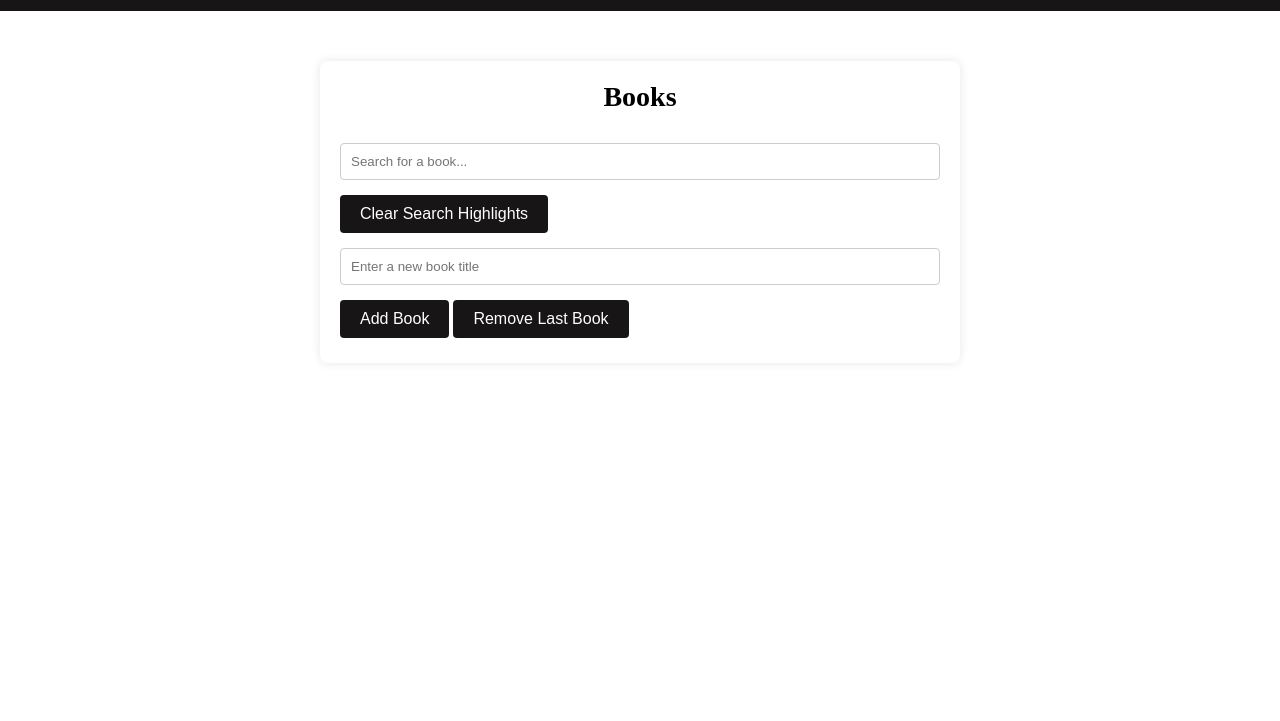
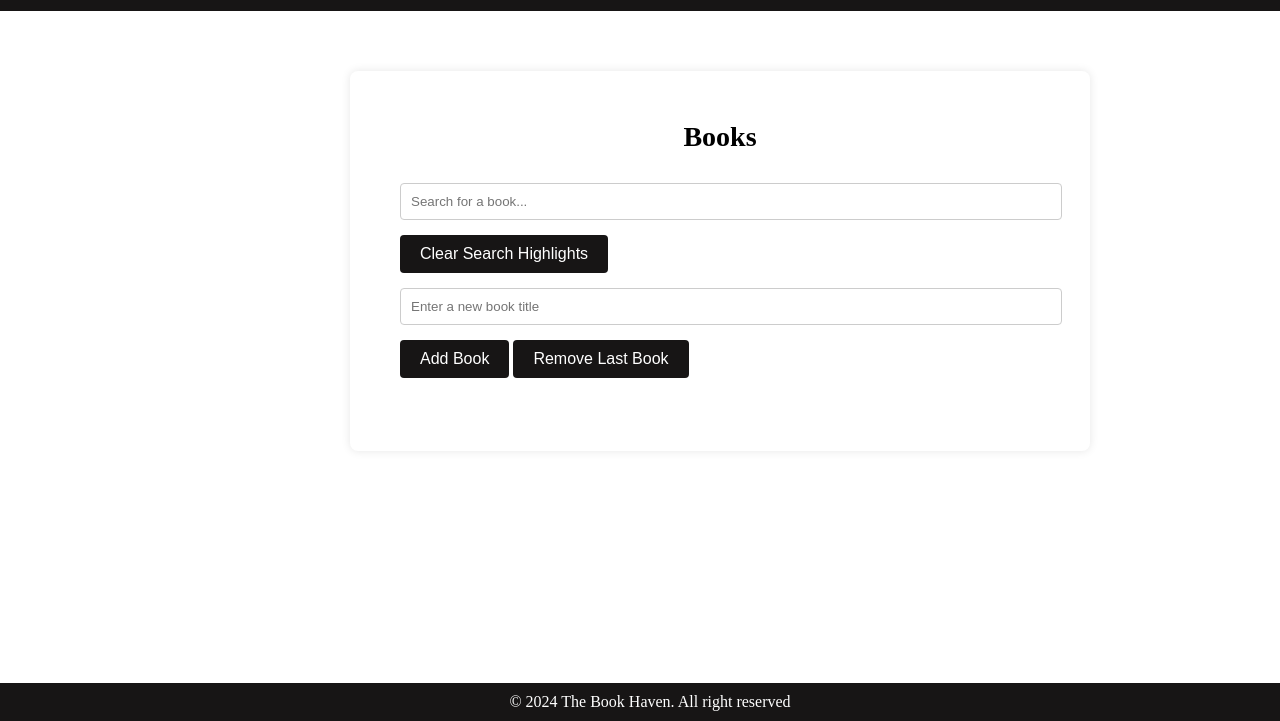
Before and after one commit to Aasma0/Mern_Stack, a plain HTML site: page Bookstore/Index.html in a window 1280 px wide. Shown: the part 79-800 px from the top of the page. Drawn offline with Linux system fonts and the light colour scheme.

Commit message:
few changes

```diff
--- a/Bookstore/Index.html
+++ b/Bookstore/Index.html
@@ -14,6 +14,7 @@
 
     </div>
     <div class="books">
+        <div class="content">
             <h1>Books</h1>
             <input type="text" id="search-bar" placeholder="Search for a book..." oninput="searchBook()">
             <button onclick="clearSearchHighlights()">Clear Search Highlights</button>
@@ -23,6 +24,11 @@
             <button onclick="addBook()">Add Book</button>
             <button onclick="removeBook()">Remove Last Book</button>
         </div>
+    </div>
+    <div class="footer">
+        <div class="container">
+          <p>&copy; 2024 The Book Haven. All right reserved</p>
+        </div>
 </body>
 <script src="./script.js"></script>
 </html>
--- a/Bookstore/style.css
+++ b/Bookstore/style.css
@@ -9,48 +9,43 @@
     align-items: center;
     justify-content: center;
     background-color: #171515;
-    position: static;
+    position: fixed;
     top: 0;
     height: 70px;
+    width: 100%;
 }
 
 .title{
     color: white;
 }
-.title p{
-    text-align: center;
-    margin-top: 10px;
-    margin-bottom: 10px;
-}
-.img{
-    background-image: url(./home.jpg);
-    height: 500px;
-}
 
-.books {
-    max-width: 600px;
-    margin: 50px auto;
-    padding: 20px;
+
+.content {
+    width: 50%;
+    height: 35%;
+    position: fixed;
+    margin: 150px 350px auto;
+    padding: 50px;
     background-color: white;
     border-radius: 8px;
     box-shadow: 0 0 10px rgba(0, 0, 0, 0.1);
 }
 
-.books h1 {
+.content h1 {
     font-size: 28px;
     margin-bottom: 20px;
     text-align: center;
 }
 
-.books input[type="text"] {
-    width: calc(100% - 22px); /* Adjust for padding and border */
+.content input[type="text"] {
+    width: 100%;
     padding: 10px;
     margin: 10px 0;
     border: 1px solid #ccc;
     border-radius: 4px;
 }
 
-.books button {
+.content button {
     padding: 10px 20px;
     margin: 5px 0;
     border: none;
@@ -61,8 +56,18 @@
     font-size: 16px;
 }
 
-.books button:hover {
+.content button:hover {
     background-color: #333;
+}
+.footer {
+    position: fixed;
+    bottom: 0;
+    left: 0;
+    width: 100%;
+    background-color: #171515;
+    color: white;
+    padding: 10px;
+    text-align: center;
 }
 
 #book {
```
Lines whose indentation alone changed are shown as unchanged.
